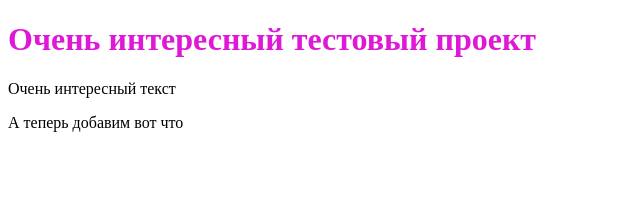
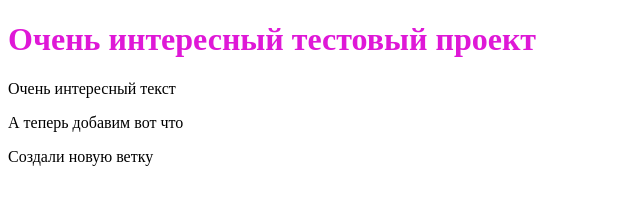
Before and after one commit to Allangell/test-2, a plain HTML site: page index.html in a window 1280 px wide. Shown: the whole page, without its empty margins (0-640 px from the left). Drawn offline with Linux system fonts and the light colour scheme.

Commit message:
третья версия

```diff
--- a/index.html
+++ b/index.html
@@ -10,5 +10,6 @@
     <h1>Очень интересный тестовый проект</h1>
     <p>Очень интересный текст</p>
     <p>А теперь добавим вот что</p>
+    <p>Создали новую ветку</p>
 </body>
 </html>
```
